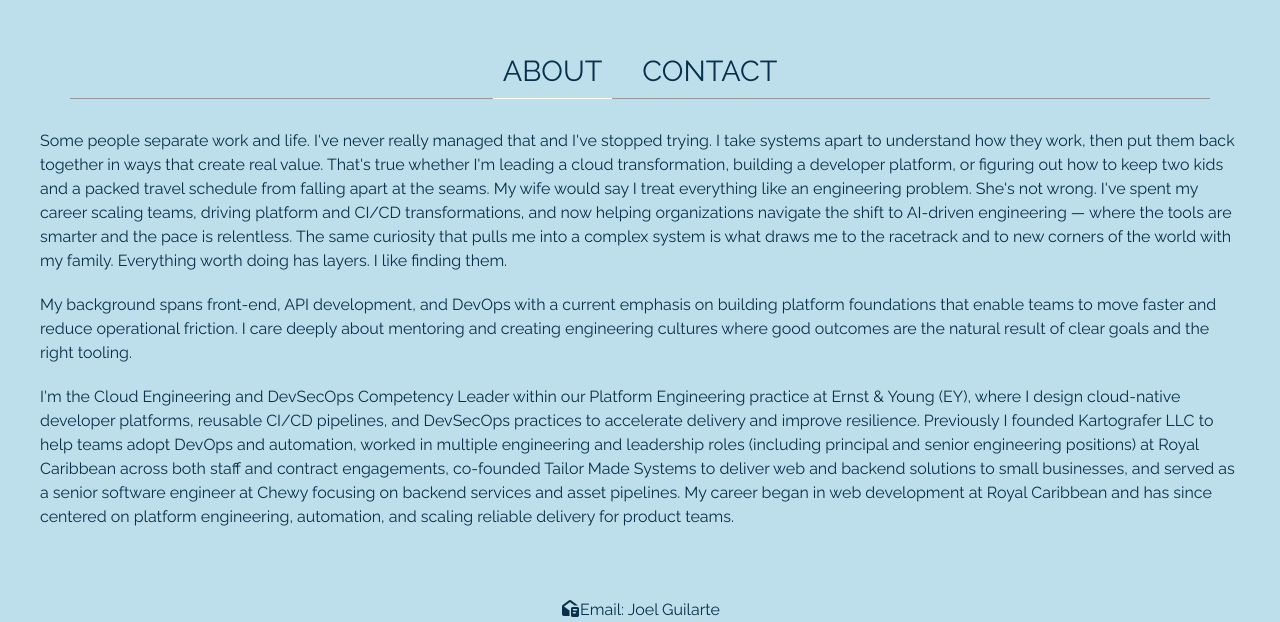
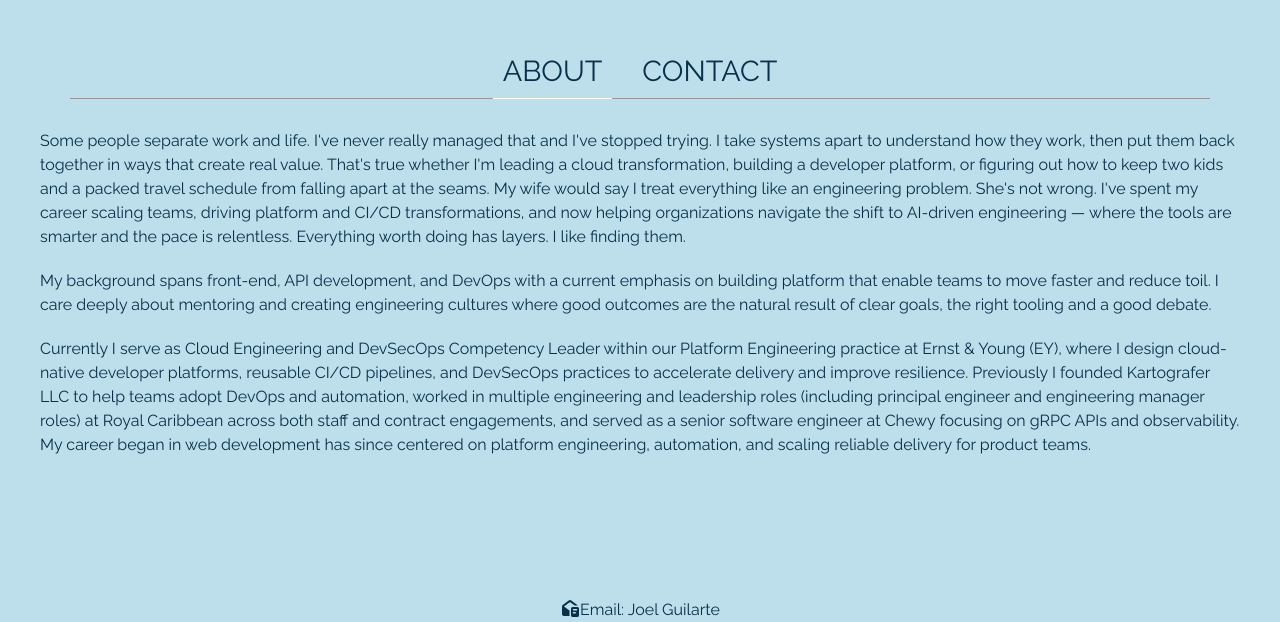
Before and after one commit to jolt23/web, a React (Vite) app: page / in a window 1280 px wide. Shown: the part 978-1600 px from the top of the page. Built offline with nearby package versions, Linux system fonts and the light colour scheme; a web font is replaced by a local one.

Commit message:
updated About blurb

```diff
--- a/src/components/TabsSection.tsx
+++ b/src/components/TabsSection.tsx
@@ -38,36 +38,32 @@ export default function TabsSection() {
                     scaling teams, driving platform and CI/CD transformations,
                     and now helping organizations navigate the shift to
                     AI-driven engineering — where the tools are smarter and the
-                    pace is relentless. The same curiosity that pulls me into a
-                    complex system is what draws me to the racetrack and to new
-                    corners of the world with my family. Everything worth doing
-                    has layers. I like finding them.
+                    pace is relentless. Everything worth doing has layers. I
+                    like finding them.
                   </p>
                   <p>
                     My background spans front-end, API development, and DevOps
-                    with a current emphasis on building platform foundations
-                    that enable teams to move faster and reduce operational
-                    friction. I care deeply about mentoring and creating
-                    engineering cultures where good outcomes are the natural
-                    result of clear goals and the right tooling.
+                    with a current emphasis on building platform that enable
+                    teams to move faster and reduce toil. I care deeply about
+                    mentoring and creating engineering cultures where good
+                    outcomes are the natural result of clear goals, the right
+                    tooling and a good debate.
                   </p>
                   <p>
-                    I&apos;m the Cloud Engineering and DevSecOps Competency
-                    Leader within our Platform Engineering practice at Ernst
-                    &amp; Young (EY), where I design cloud-native developer
-                    platforms, reusable CI/CD pipelines, and DevSecOps practices
-                    to accelerate delivery and improve resilience. Previously I
-                    founded Kartografer LLC to help teams adopt DevOps and
-                    automation, worked in multiple engineering and leadership
-                    roles (including principal and senior engineering positions)
-                    at Royal Caribbean across both staff and contract
-                    engagements, co-founded Tailor Made Systems to deliver web
-                    and backend solutions to small businesses, and served as a
-                    senior software engineer at Chewy focusing on backend
-                    services and asset pipelines. My career began in web
-                    development at Royal Caribbean and has since centered on
-                    platform engineering, automation, and scaling reliable
-                    delivery for product teams.
+                    Currently I serve as Cloud Engineering and DevSecOps
+                    Competency Leader within our Platform Engineering practice
+                    at Ernst &amp; Young (EY), where I design cloud-native
+                    developer platforms, reusable CI/CD pipelines, and DevSecOps
+                    practices to accelerate delivery and improve resilience.
+                    Previously I founded Kartografer LLC to help teams adopt
+                    DevOps and automation, worked in multiple engineering and
+                    leadership roles (including principal engineer and
+                    engineering manager roles) at Royal Caribbean across both
+                    staff and contract engagements, and served as a senior
+                    software engineer at Chewy focusing on gRPC APIs and
+                    observability. My career began in web development has since
+                    centered on platform engineering, automation, and scaling
+                    reliable delivery for product teams.
                   </p>
                 </div>
               </div>
```
